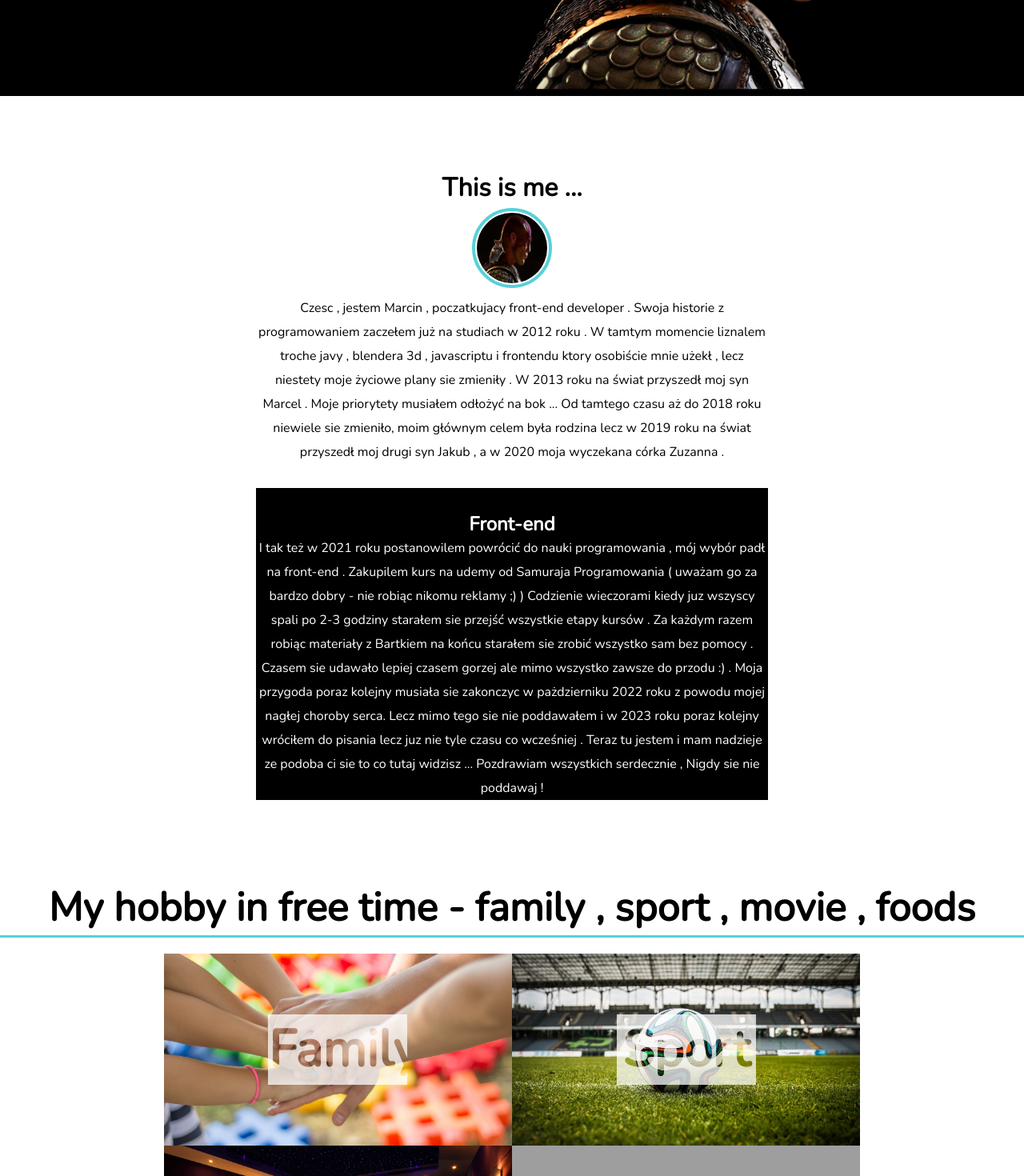
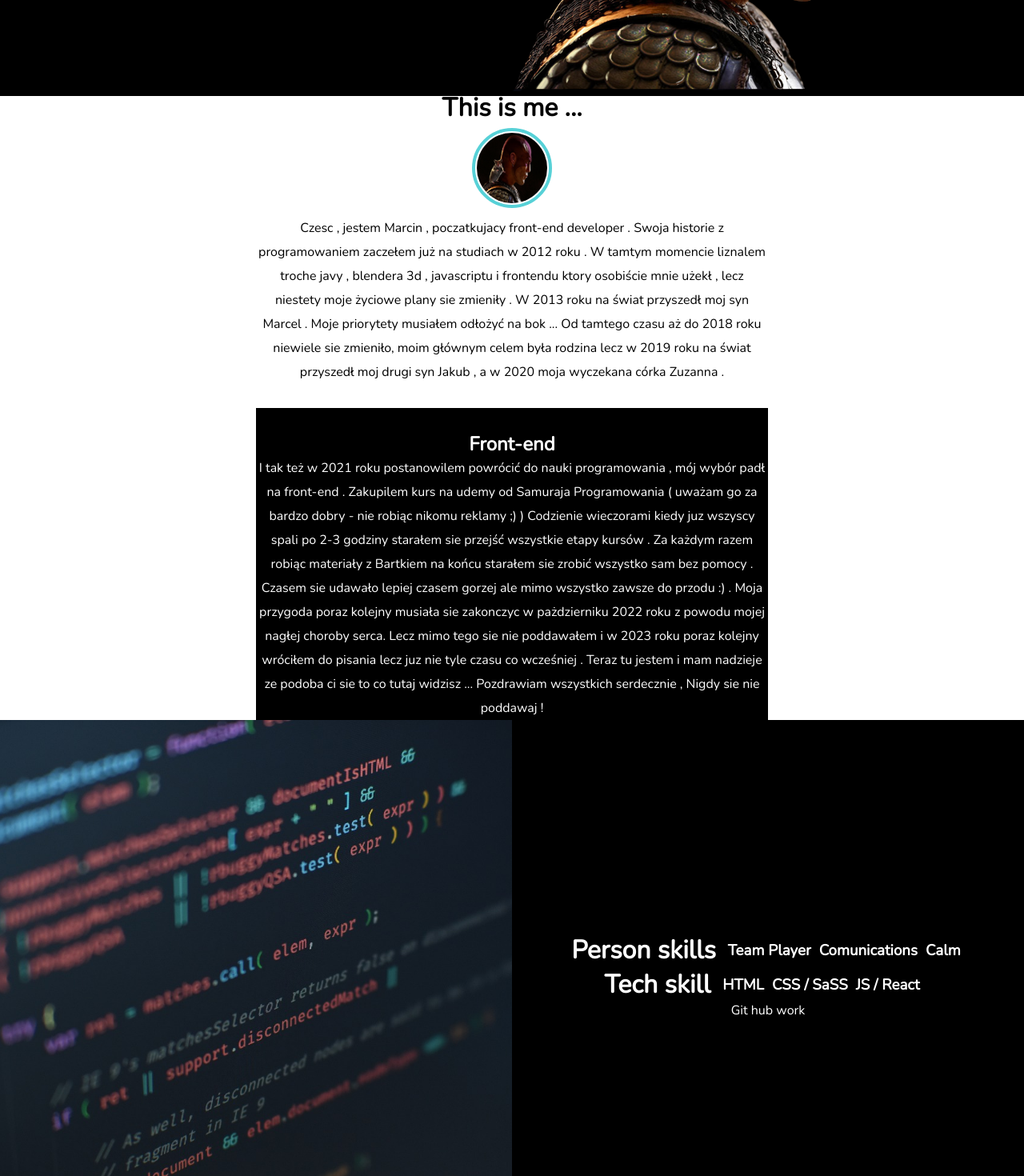
Before and after one commit to marcinoles87/mysite, a React (Create React App) app: page / in a window 1280 px wide. Shown: the part 680-2150 px from the top of the page at 80% size. Built offline with nearby package versions, Linux system fonts and the light colour scheme; grey boxes are pictures that could not be loaded.

Commit message:
work with projects section

```diff
--- a/src/App.js
+++ b/src/App.js
@@ -27,8 +27,9 @@ function App() {
 
 
               <About></About>
-              <Freetime></Freetime>
               <Projects></Projects>
+              {/* <Freetime></Freetime> */}
+
 
 
     </div>
--- a/src/components/Projects.js
+++ b/src/components/Projects.js
@@ -27,6 +27,8 @@ function Projects() {
             <h3></h3>
         </div>
 
+        <div>Git hub work </div>
+
 
 
       </div>
--- a/src/components/about.scss
+++ b/src/components/about.scss
@@ -5,7 +5,7 @@ $primary-color : rgb(87, 209, 215);
     position: relative;
     display: flex;
     flex-direction: column;
-    margin: 100px 25vw;
+    margin: 0 25vw;
     text-align: center;
 
     .about-text{
--- a/src/components/project.scss
+++ b/src/components/project.scss
@@ -44,10 +44,14 @@ $primary-color : rgb(87, 209, 215);
             h3{
                 margin: 0 5px;
             }
+
+
         }
 
-        .project-skill-person:hover{
-            border-bottom: $primary-color;
-        }
+
     }
 }
+
+.project-skill-person:hover{
+    border-bottom:1px solid  $primary-color;
+}
```
